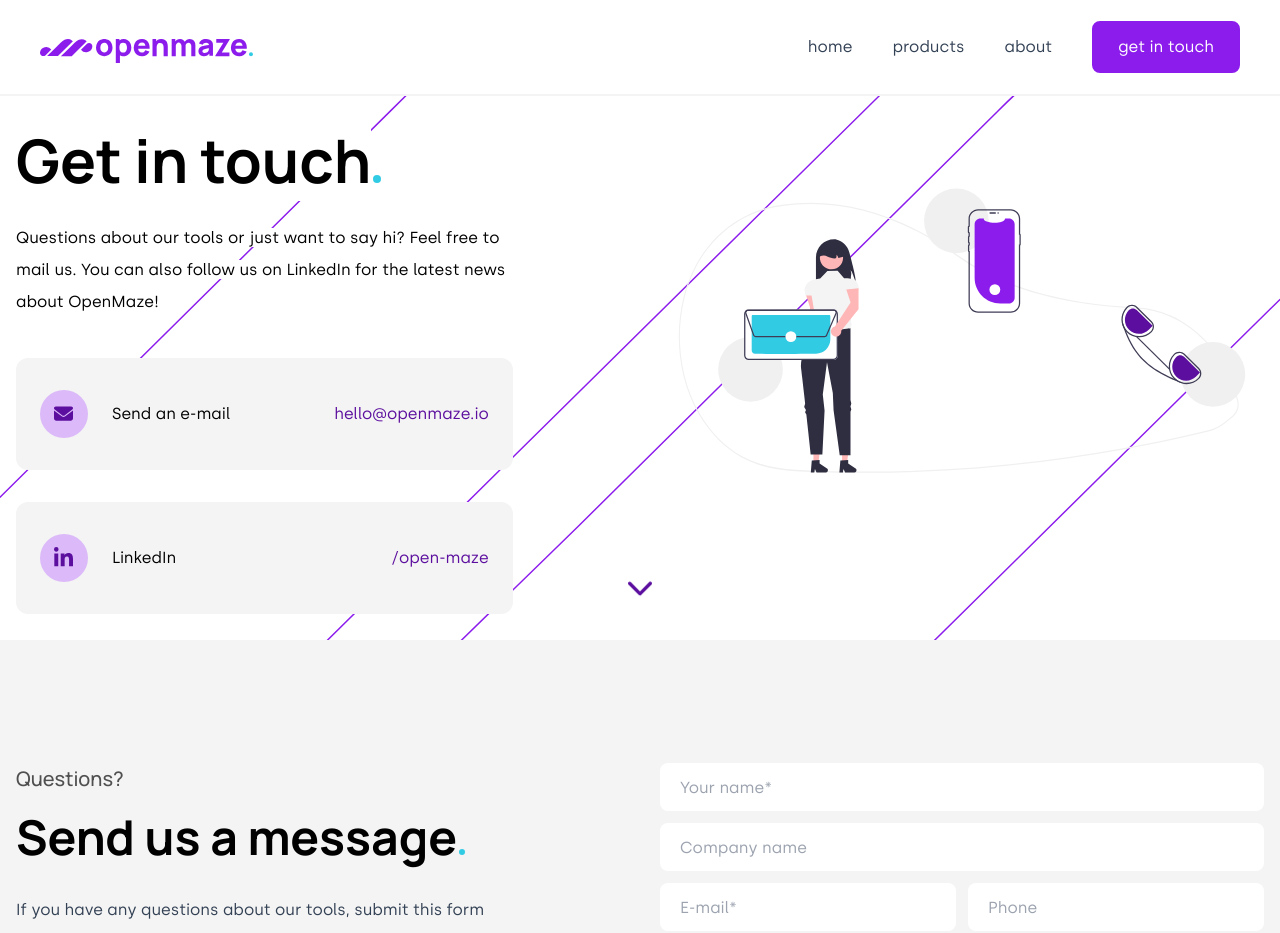
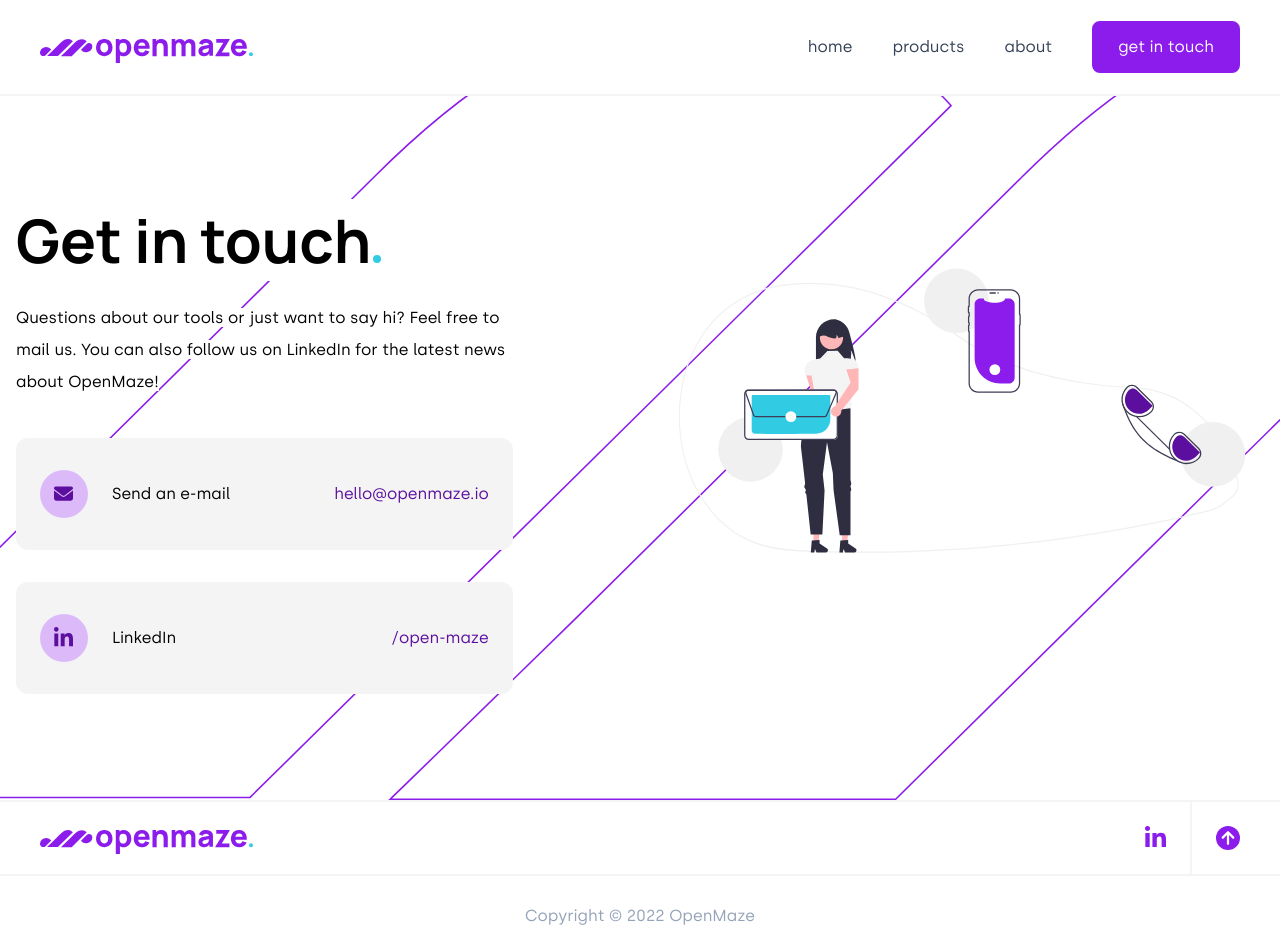
Before and after one commit to Open-Maze/website, a React (Vite) app: page /contact in a window 1280 px wide. Shown: the top 933 px of the page. Built offline with nearby package versions, Linux system fonts and the light colour scheme.

Commit message:
Temp disable contact form

```diff
--- a/src/pages/Contact.jsx
+++ b/src/pages/Contact.jsx
@@ -14,11 +14,10 @@ import headerImage from '../assets/images/illustrations/contact.svg';
 const Contact = () => (
   <div className="page contact">
     <Header
-      size="small"
+      size="large"
       title="Get in touch"
       text="Questions about our tools or just want to say hi? Feel free to mail us. You can also follow us on LinkedIn for the latest news about OpenMaze!"
       image={headerImage}
-      arrow
     >
       <div data-aos="fade-up" data-aos-delay="500">
         <ContactCard
@@ -36,11 +35,11 @@ const Contact = () => (
         />
       </div>
     </Header>
-    <ContactForm
-      subtitle="Questions?"
-      title="Send us a message"
-      text="If you have any questions about our tools, submit this form and we will get back to you as soon as possible."
-    />
+    {/* <ContactForm */}
+    {/*  subtitle="Questions?" */}
+    {/*  title="Send us a message" */}
+    {/*  text="If you have any questions about our tools, submit this form and we will get back to you as soon as possible." */}
+    {/* /> */}
   </div>
 );
 
```
